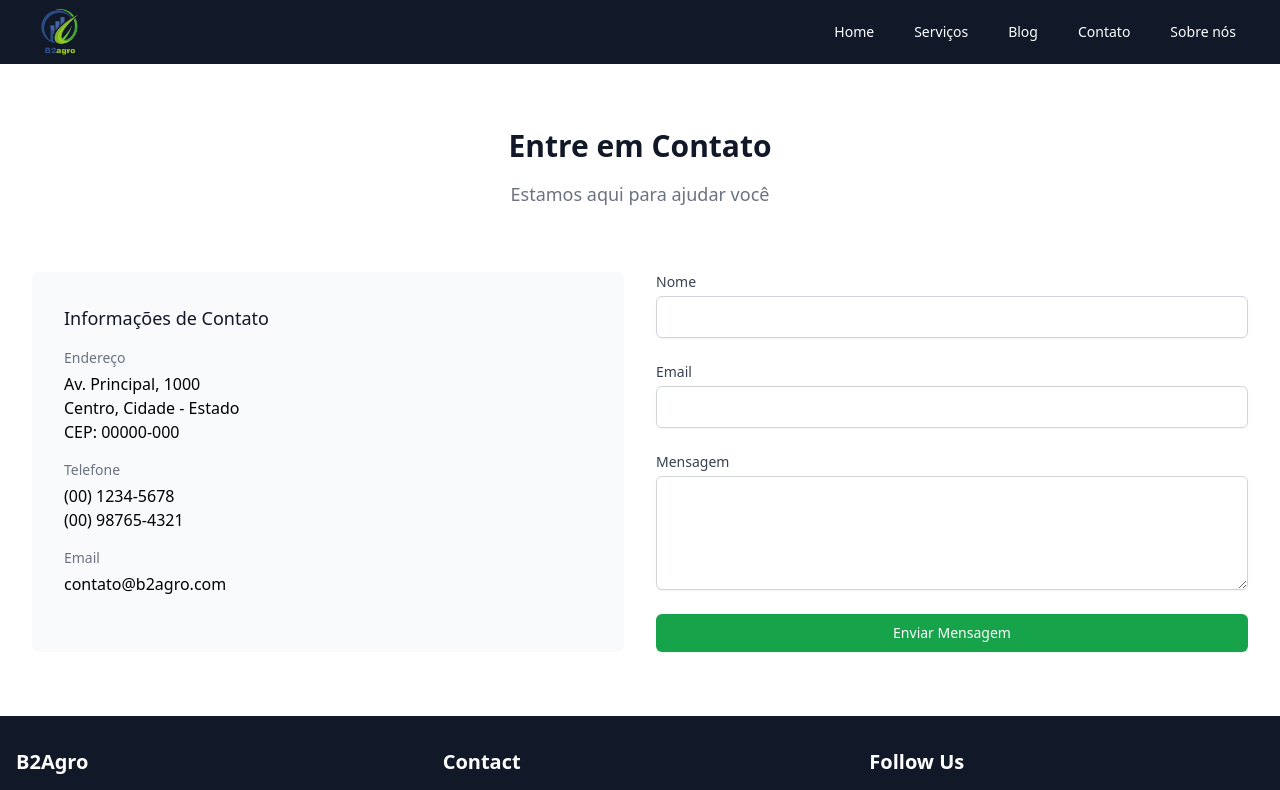
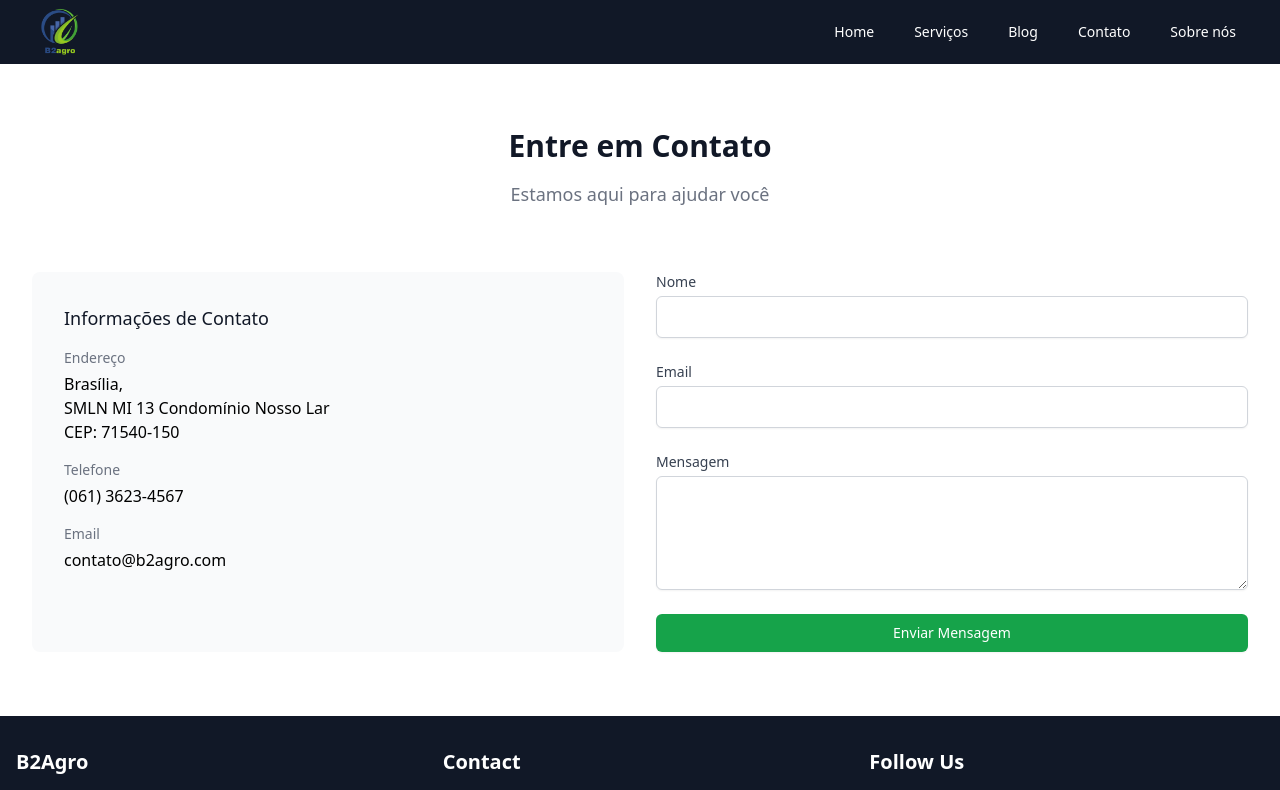
Before and after one commit to DiogoDemetrius/frontend-site-b2agro, a React (Vite) app: page /contato in a window 1280 px wide. Shown: the top 790 px of the page. Built offline with nearby package versions, Linux system fonts and the light colour scheme.

Commit message:
change contact info

```diff
--- a/src/pages/Contato.tsx
+++ b/src/pages/Contato.tsx
@@ -50,14 +50,13 @@ const Contato = () => {
             <div className="space-y-4">
               <div>
                 <h4 className="text-sm font-medium text-gray-500">Endereço</h4>
-                <p className="mt-1">Av. Principal, 1000</p>
-                <p>Centro, Cidade - Estado</p>
-                <p>CEP: 00000-000</p>
+                <p className="mt-1">Brasília,</p>
+                <p>SMLN MI 13 Condomínio Nosso Lar</p>
+                <p>CEP: 71540-150</p>
               </div>
               <div>
                 <h4 className="text-sm font-medium text-gray-500">Telefone</h4>
-                <p className="mt-1">(00) 1234-5678</p>
-                <p>(00) 98765-4321</p>
+                <p className="mt-1">(061) 3623-4567</p>
               </div>
               <div>
                 <h4 className="text-sm font-medium text-gray-500">Email</h4>
```
